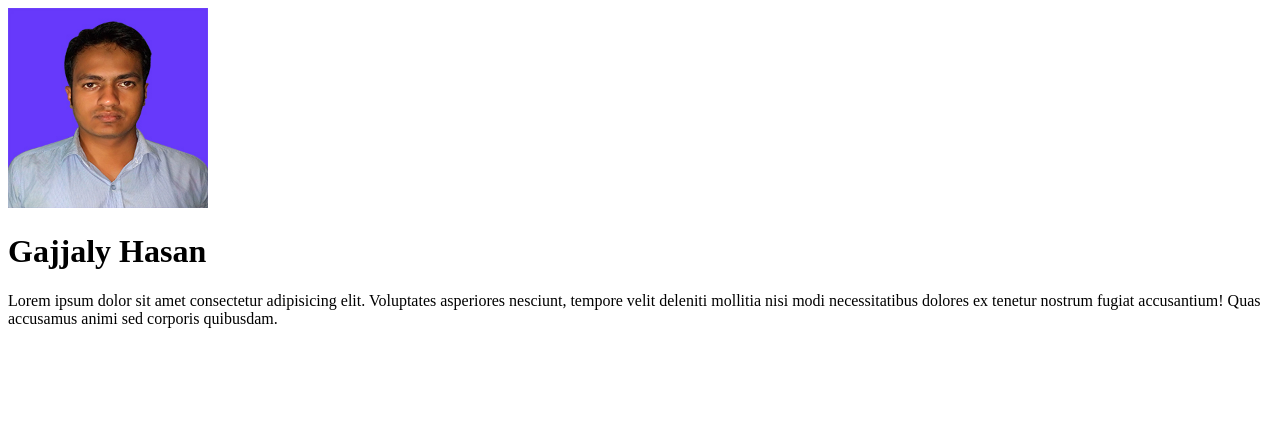
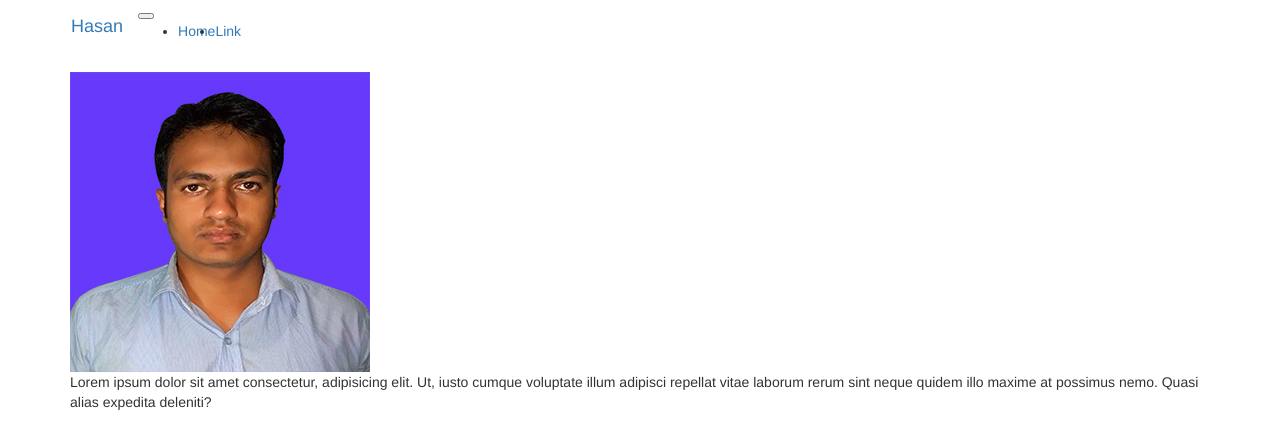
Before and after one commit to Gajjalyhasan/react, a website: page index.html in a window 1280 px wide. Drawn offline with nearby package versions, Linux system fonts and the light colour scheme.

Commit message:
bootstrap init

```diff
--- a/index.html
+++ b/index.html
@@ -4,11 +4,47 @@
     <meta charset="UTF-8">
     <meta name="viewport" content="width=device-width, initial-scale=1.0">
     <meta http-equiv="X-UA-Compatible" content="ie=edge">
-    <title>Document</title>
+    <title>React.js Skill</title>
+    <link rel="stylesheet" href="https://maxcdn.bootstrapcdn.com/bootstrap/3.3.7/css/bootstrap.min.css" integrity="sha384-BVYiiSIFeK1dGmJRAkycuHAHRg32OmUcww7on3RYdg4Va+PmSTsz/K68vbdEjh4u" crossorigin="anonymous">
+
+
+    <script src="https://ajax.googleapis.com/ajax/libs/jquery/1.12.4/jquery.min.js"></script>
+
+    <script src="https://maxcdn.bootstrapcdn.com/bootstrap/3.3.7/js/bootstrap.min.js" integrity="sha384-Tc5IQib027qvyjSMfHjOMaLkfuWVxZxUPnCJA7l2mCWNIpG9mGCD8wGNIcPD7Txa" crossorigin="anonymous"></script>
 </head>
 <body>
-    <img src="./asset/2.2.jpg" width="200px" height="200px">
-    <h1>Gajjaly Hasan</h1>
-    <p>Lorem ipsum dolor sit amet consectetur adipisicing elit. Voluptates asperiores nesciunt, tempore velit deleniti mollitia nisi modi necessitatibus dolores ex tenetur nostrum fugiat accusantium! Quas accusamus animi sed corporis quibusdam.</p>
+    <header>
+        <div class="container">
+            <div class="row">
+                <nav class="navbar navbar-expand-md navbar-light bg-light">
+                    <a class="navbar-brand" href="#">Hasan</a>
+                    <button class="navbar-toggler d-lg-none" type="button" data-toggle="collapse" data-target="#collapsibleNavId" aria-controls="collapsibleNavId"
+                        aria-expanded="false" aria-label="Toggle navigation">
+                        <span class="navbar-toggler-icon"></span>
+                    </button>
+                    <div class="collapse navbar-collapse" id="collapsibleNavId">
+                        <ul class="navbar-nav mr-auto mt-2 mt-lg-0">
+                            <li class="nav-item active">
+                                <a class="nav-link" href="#">Home <span class="sr-only">(current)</span></a>
+                            </li>
+                            <li class="nav-item">
+                                <a class="nav-link" href="#">Link</a>
+                            </li>
+
+                        </ul>
+                    </div>
+                </nav>
+            </div>
+        </div>
+    </header>
+
+    <div class="container">
+        <div class="row">
+            <div class="col-md-12">
+                <img src="./asset/2.2.jpg" alt="my photo" srcset="">
+                <p>Lorem ipsum dolor sit amet consectetur, adipisicing elit. Ut, iusto cumque voluptate illum adipisci repellat vitae laborum rerum sint neque quidem illo maxime at possimus nemo. Quasi alias expedita deleniti?</p>
+            </div>
+        </div>
+    </div>
 </body>
 </html>
```
